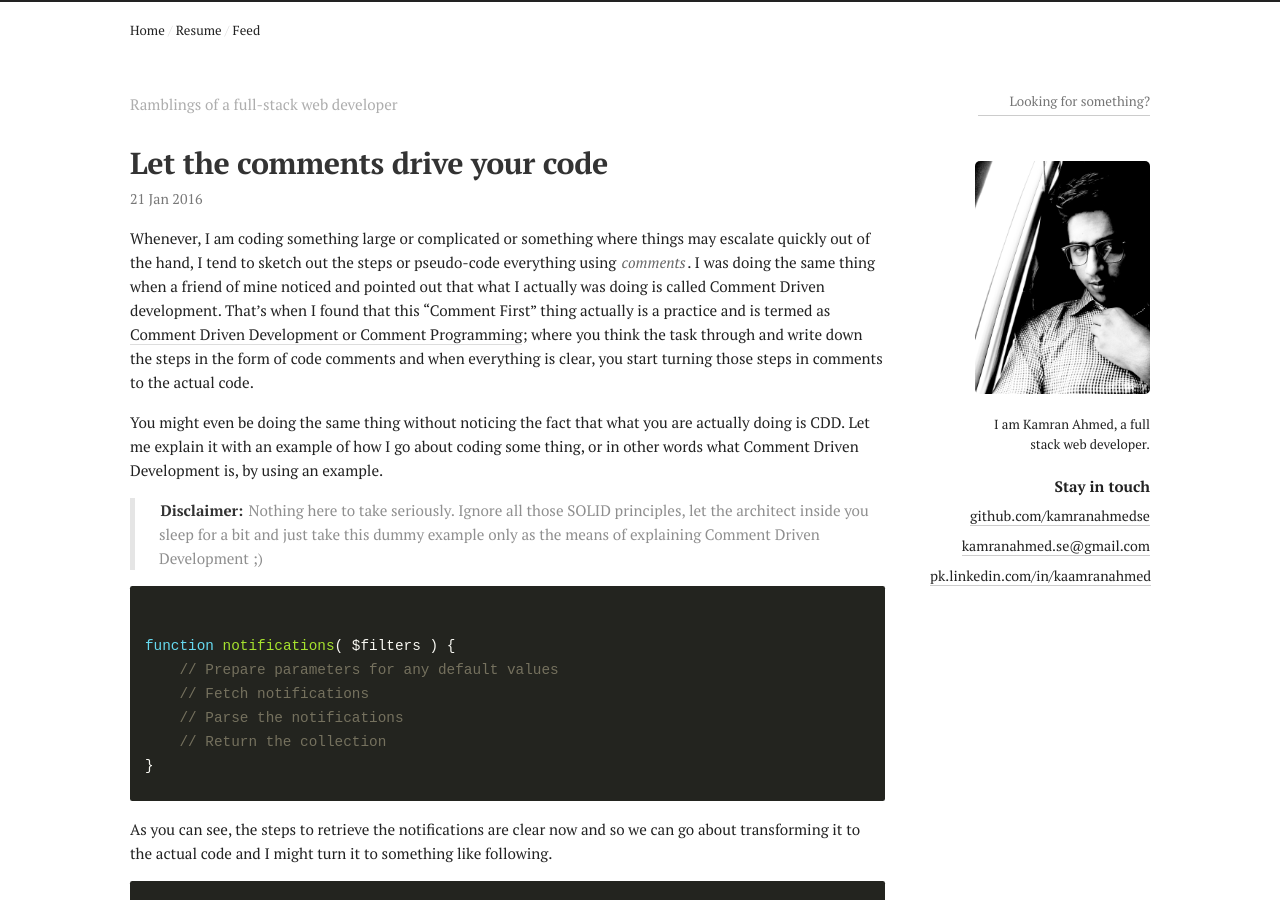
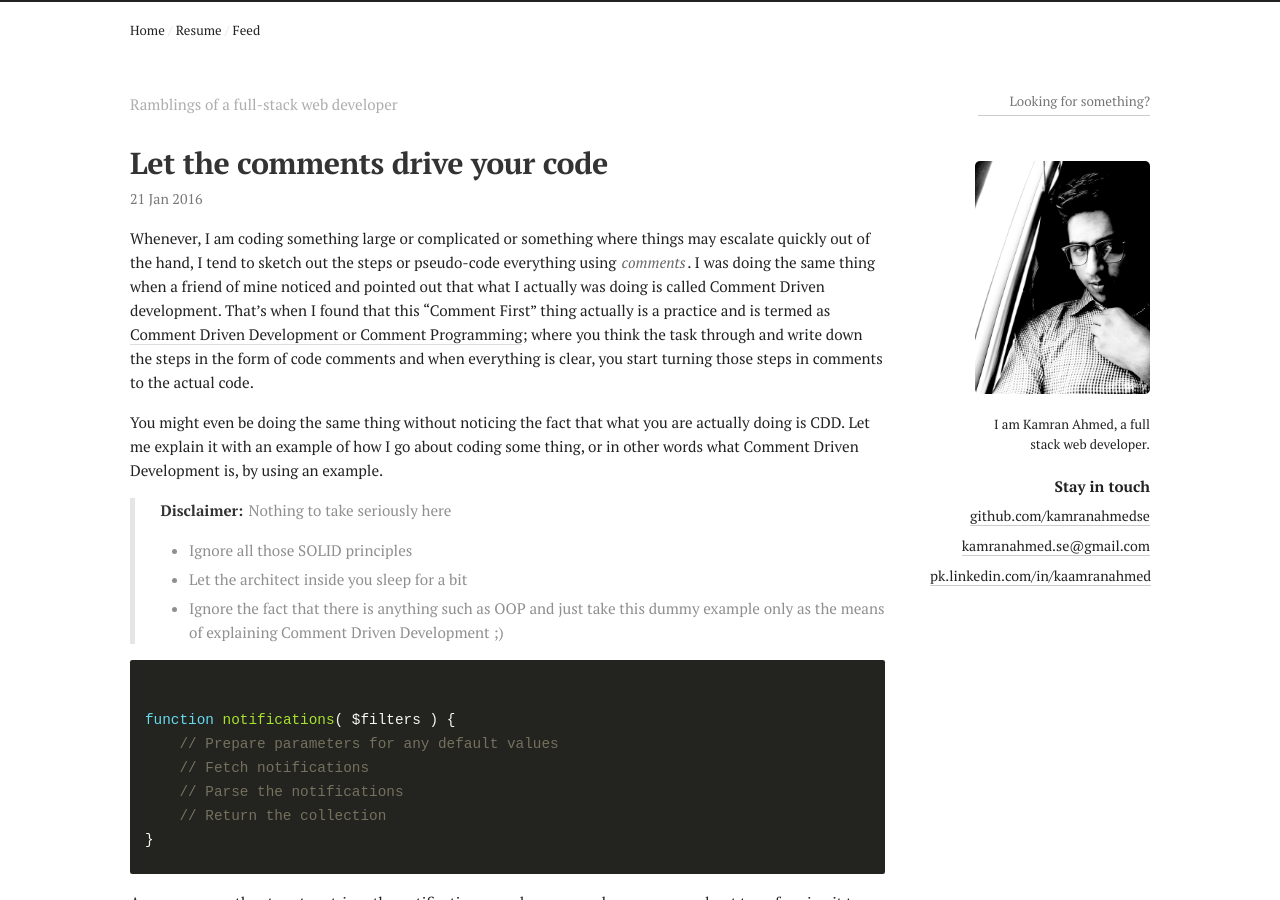
Before and after one commit to kamranahmedse/kamranahmedse.github.io, a Jekyll site: the page built from blog/_posts/2016-01-21-let-the-comments-drive-your-code.md, in a window 1280 px wide and 900 px high. Built offline with Jekyll 4.4.1, drawn with Linux system fonts in a browser that asks for light colours; comment, search, counter and statistics services are not loaded.

Commit message:
Update 2016-01-21-let-the-comments-drive-your-code.md

```diff
--- a/blog/_posts/2016-01-21-let-the-comments-drive-your-code.md
+++ b/blog/_posts/2016-01-21-let-the-comments-drive-your-code.md
@@ -8,7 +8,12 @@ Whenever, I am coding something large or complicated or something where things m
 
 You might even be doing the same thing without noticing the fact that what you are actually doing is CDD. Let me explain it with an example of how I go about coding some thing, or in other words what Comment Driven Development is, by using an example.
 
->**Disclaimer:** Nothing here to take seriously. Ignore all those SOLID principles, let the architect inside you sleep for a bit and just take this dummy example only as the means of explaining Comment Driven Development ;)
+>**Disclaimer:**
+> Nothing to take seriously here
+> - Ignore all those SOLID principles
+> - Let the architect inside you sleep for a bit
+> - Ignore the fact that there is anything such as OOP
+> and just take this dummy example only as the means of explaining Comment Driven Development ;)
 
 
 <pre><code class="php">
```
